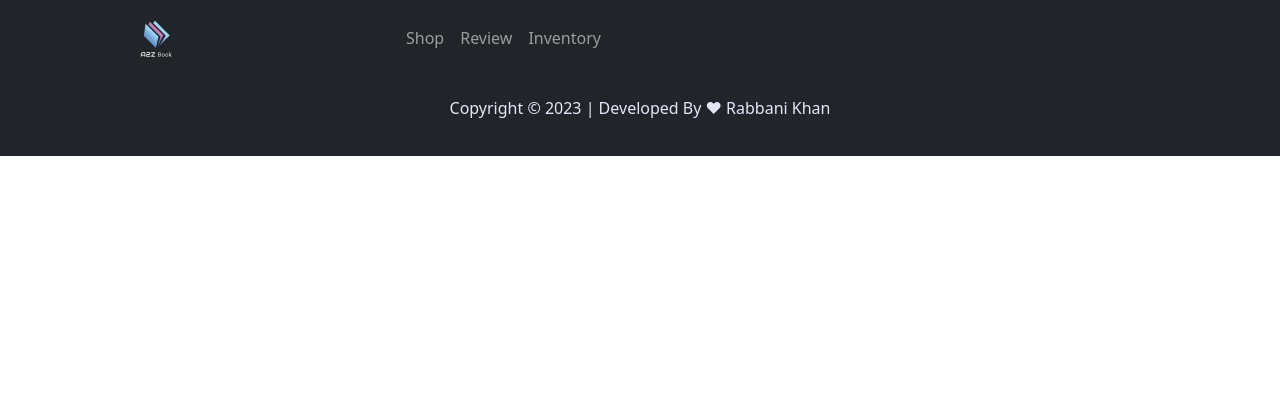
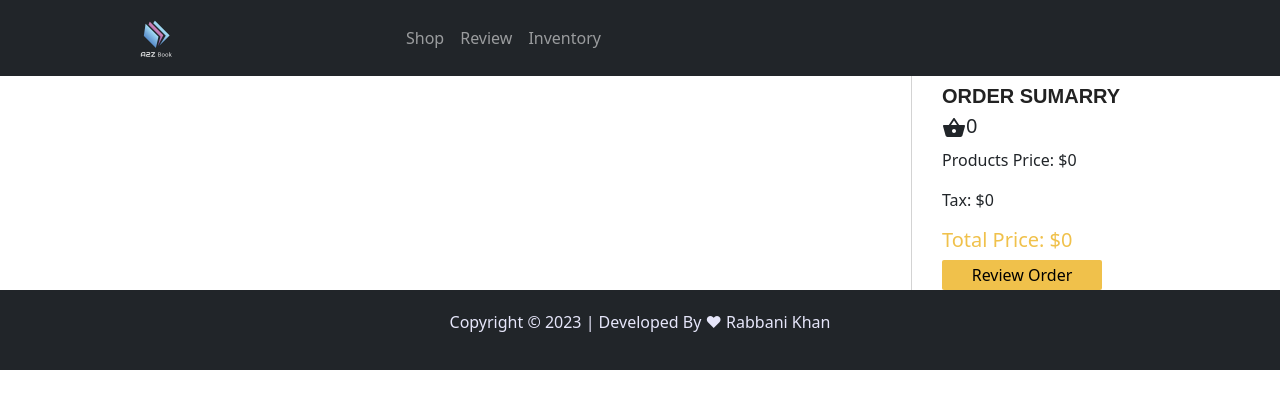
Before and after one commit to rabbani4u/a2z, a React (Create React App) app: page /review in a window 1280 px wide. Shown: the top 408 px of the page. Built offline with nearby package versions, Linux system fonts and the light colour scheme.

Commit message:
review cart update

```diff
--- a/src/Components/Cart/Cart.js
+++ b/src/Components/Cart/Cart.js
@@ -6,8 +6,17 @@ import { Link } from "react-router-dom";
 
 const Cart = props => {
   const cart = props.cart;
-  const courseTotal = cart.reduce((sum, course) => sum + course.price, 0);
-  const tax = courseTotal * 0.1;
+  console.log(cart);
+  // const courseTotal = cart.reduce((sum, course) => sum + course.price, 0);
+
+  let total = 0;
+  for (let i = 0; i < cart.length; i++) {
+    const course = cart[i];
+    total = total + course.price * course.quantity;
+  }
+  const tax = Math.round(total * 0.1);
+  const grandTotal = Math.round(total + tax);
+
   return (
     <div className="cart-container">
       <h4 className="order-details">Order Sumarry</h4>
@@ -15,9 +24,9 @@ const Cart = props => {
         <ShoppingBasketIcon />
         {cart.length}
       </h5>
-      <p>Products Price: ${courseTotal}</p>
+      <p>Products Price: ${total}</p>
       <p>Tax: ${tax}</p>
-      <h6 className="grand-total">Total Price: ${courseTotal + tax}</h6>
+      <h6 className="grand-total">Total Price: ${grandTotal}</h6>
       <Link to="/review">
         <button className="add-to-card-btn">Review Order</button>
       </Link>
--- a/src/Components/Review/Review.js
+++ b/src/Components/Review/Review.js
@@ -1,11 +1,19 @@
 import React, { useEffect, useState } from "react";
-import { getDatabaseCart } from "../../utilities/databaseManager";
+import {
+  getDatabaseCart,
+  removeFromDatabaseCart,
+} from "../../utilities/databaseManager";
 import courseData from "../../FakeData/courseData";
 import ReviewItem from "../ReviewItem/ReviewItem";
+import Cart from "../Cart/Cart";
 
 function Review() {
   const [cart, setCart] = useState([]);
-
+  const removeProduct = coursekey => {
+    const newCart = cart.filter(pd => pd.key !== coursekey);
+    setCart(newCart);
+    removeFromDatabaseCart(coursekey);
+  };
   useEffect(() => {
     //cart info
     const saveCart = getDatabaseCart();
@@ -18,10 +26,19 @@ function Review() {
     setCart(cartProducts);
   }, []);
   return (
-    <div>
-      {cart.map(pd => (
-        <ReviewItem key={pd.key} course={pd}></ReviewItem>
-      ))}
+    <div className="twin-container">
+      <div className="course-container">
+        {cart.map(pd => (
+          <ReviewItem
+            key={pd.key}
+            course={pd}
+            removeProduct={removeProduct}
+          ></ReviewItem>
+        ))}
+      </div>
+      <div className="card-container">
+        <Cart cart={cart} />
+      </div>
     </div>
   );
 }
--- a/src/Components/ReviewItem/ReviewItem.js
+++ b/src/Components/ReviewItem/ReviewItem.js
@@ -3,7 +3,7 @@ import "./RewiewItem.css";
 
 function ReviewItem(props) {
   console.log(props);
-  const { name, image, quantity, rating } = props.course;
+  const { name, image, quantity, price, rating, key } = props.course;
   return (
     <div className="review-items">
       <div className="review_item_img">
@@ -14,8 +14,14 @@ function ReviewItem(props) {
         <h3 className="heading">{name}</h3>
         <p>{rating}</p>
         <p>Quantity{quantity}</p>
+        <p>Price:${price}</p>
         <br />
-        <button className="add-to-card-btn">Remove</button>
+        <button
+          onClick={() => props.removeProduct(key)}
+          className="add-to-card-btn"
+        >
+          Remove
+        </button>
       </div>
     </div>
   );
--- a/src/Components/ReviewItem/RewiewItem.css
+++ b/src/Components/ReviewItem/RewiewItem.css
@@ -2,6 +2,7 @@
   display: flex;
   margin-bottom: 10px;
   border-bottom: 1px solid lightgray;
+  padding: 10px;
 }
 .review_item_img img {
   height: 250px;
--- a/src/Components/Shop/Shop.css
+++ b/src/Components/Shop/Shop.css
@@ -1,4 +1,4 @@
-.shop-container {
+.twin-container {
   display: flex;
   margin-left: 100px;
   margin-right: 20px;
--- a/src/Components/Shop/Shop.js
+++ b/src/Components/Shop/Shop.js
@@ -10,15 +10,27 @@ const Shop = () => {
   const [cart, setCart] = useState([]);
 
   function handleButton(course) {
-    const newcart = [...cart, course];
+    const toBeAdded = course.key;
+    const sameCourse = cart.find(pd => pd.key === toBeAdded);
+    let count = 1;
+    let newcart;
+    if (sameCourse) {
+      const count = sameCourse.quantity + 1;
+      sameCourse.quantity = count;
+      const others = cart.filter(pd => pd.key !== toBeAdded);
+      newcart = [...others, sameCourse];
+    } else {
+      course.quantity = 1;
+      newcart = [...cart, course];
+    }
+
     setCart(newcart);
-    const sameProduct = newcart.filter(pd => pd.key === course.key);
-    const count = sameProduct.length;
+
     addToDatabaseCart(course.key, count);
   }
 
   return (
-    <div className="shop-container">
+    <div className="twin-container">
       <div className="course-container">
         {courses.map(course => (
           <Course
```
